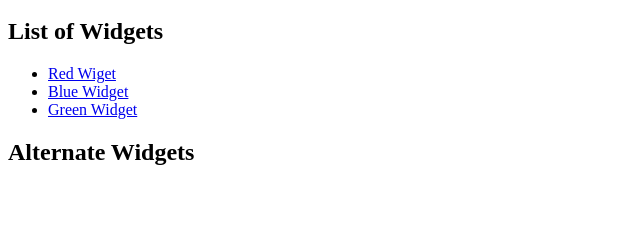
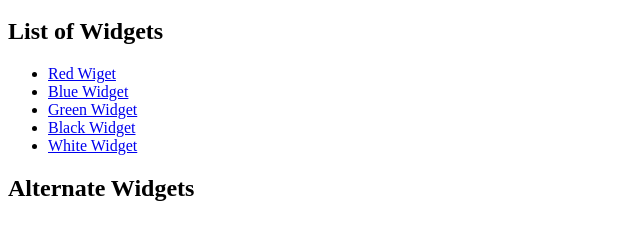
Before and after one commit to pratfallsoftware/rebase-example, a plain HTML site: page index.html in a window 1280 px wide. Shown: the part 48-288 px from the top of the page, without its empty margins (0-640 px from the left). Drawn offline with Linux system fonts and the light colour scheme.

Commit message:
Add more links to widgets

```diff
--- a/index.html
+++ b/index.html
@@ -6,6 +6,8 @@
     <li><a href="red.html">Red Wiget</a></li>
     <li><a href="blue.html">Blue Widget</a></li>
     <li><a href="green.html">Green Widget</a></li>
+    <li><a href="black.html">Black Widget</a></li>
+    <li><a href="white.html">White Widget</a></li>
 </ul>
 
 <h2>Alternate Widgets</h2>
```
